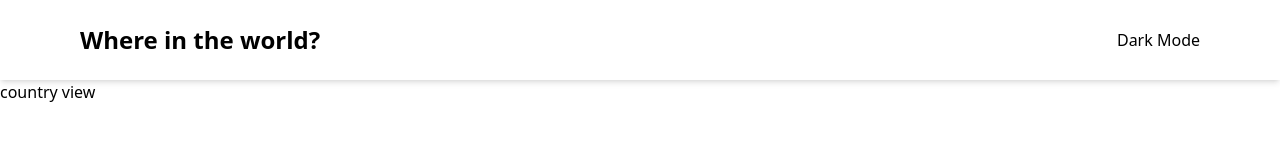
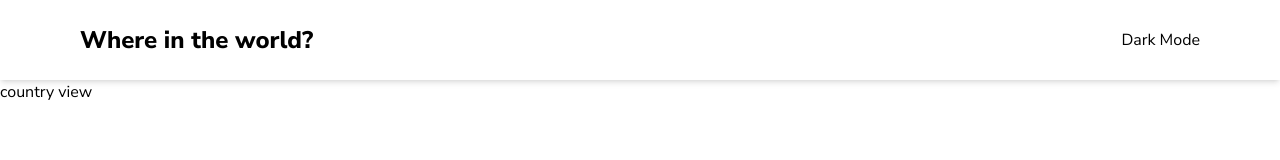
Before and after one commit to mickoymouse/country-search-app, a Vue app: page /country/1 in a window 1280 px wide. Shown: the top 160 px of the page. Built offline with nearby package versions, Linux system fonts and the light colour scheme.

Commit message:
Apply nunito sans font.

```diff
--- a/index.html
+++ b/index.html
@@ -5,6 +5,11 @@
     <link rel="icon" href="/favicon.ico">
     <meta name="viewport" content="width=device-width, initial-scale=1.0">
     <title>Vite App</title>
+    <link rel="preconnect" href="https://fonts.googleapis.com" />
+    <link rel="preconnect" href="https://fonts.gstatic.com" crossorigin />
+    <link
+      href="https://fonts.googleapis.com/css2?family=Nunito+Sans:ital,opsz,wght@0,6..12,200..1000;1,6..12,200..1000&display=swap"
+      rel="stylesheet" />
   </head>
   <body>
     <div id="app"></div>
--- a/src/components/Navbar.vue
+++ b/src/components/Navbar.vue
@@ -3,7 +3,7 @@
 		<div
 			class="h-full w-full max-w-[1440px] flex items-center justify-between px-20"
 		>
-			<p class="font-bold text-2xl">Where in the world?</p>
+			<p class="font-extrabold text-2xl">Where in the world?</p>
 			<p class="text-base">Dark Mode</p>
 		</div>
 	</div>
--- a/src/main.css
+++ b/src/main.css
@@ -1,2 +1,10 @@
 @import "tailwindcss";
 @import 'tailwind-scrollbar-hide/v4';
+
+@theme {
+    --font-sans: "Nunito Sans", sans-serif;
+}
+
+body {
+    @apply font-sans;
+}
```
